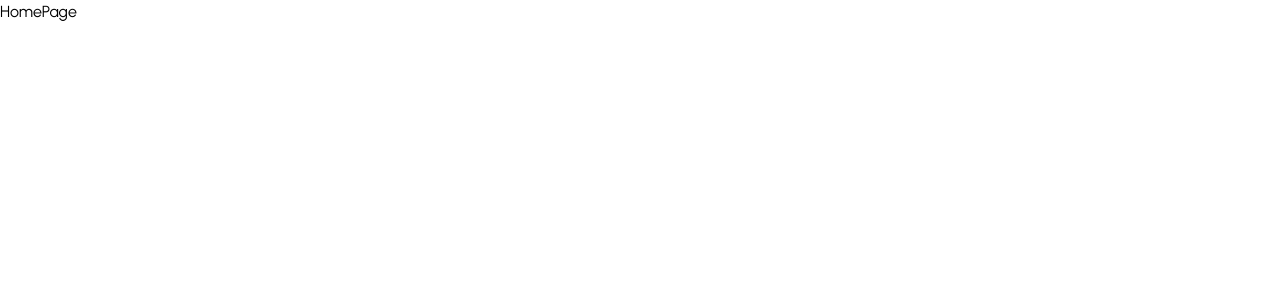
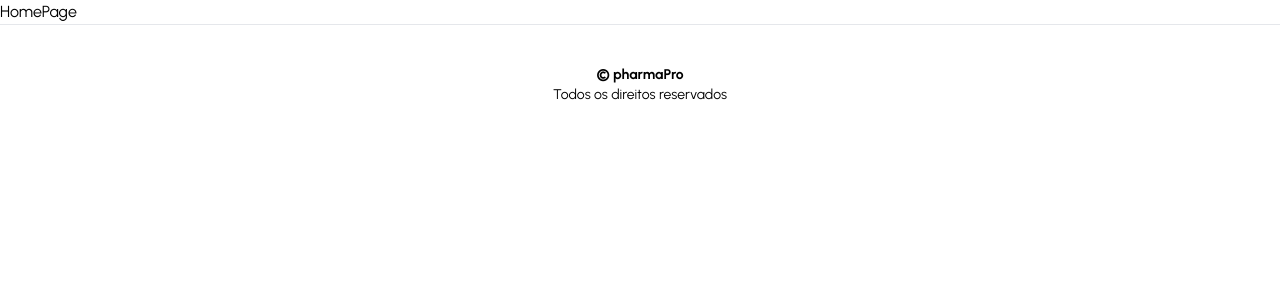
Before and after one commit to gguilhermelopes/pharmapro-store, a Next.js app: page / in a window 1280 px wide. Shown: the top 300 px of the page. Built offline with nearby package versions, Linux system fonts and the light colour scheme.

Commit message:
feat: create footer

```diff
--- a/app/layout.tsx
+++ b/app/layout.tsx
@@ -1,6 +1,9 @@
-import "./globals.css";
 import type { Metadata } from "next";
 import { Urbanist } from "next/font/google";
+
+import Footer from "@/components/footer";
+
+import "./globals.css";
 
 const font = Urbanist({ subsets: ["latin"] });
 
@@ -16,7 +19,10 @@ export default function RootLayout({
 }) {
   return (
     <html lang="en">
-      <body className={font.className}>{children}</body>
+      <body className={font.className}>
+        {children}
+        <Footer />
+      </body>
     </html>
   );
 }
--- /dev/null
+++ b/components/footer.tsx
@@ -0,0 +1,13 @@
+const Footer = () => {
+  return (
+    <footer className="bg-white border-t">
+      <div className="mx-auto py-10">
+        <p className="text-center text-sm text-black">
+          <strong>&copy; pharmaPro</strong> <p>Todos os direitos reservados</p>
+        </p>
+      </div>
+    </footer>
+  );
+};
+
+export default Footer;
```
